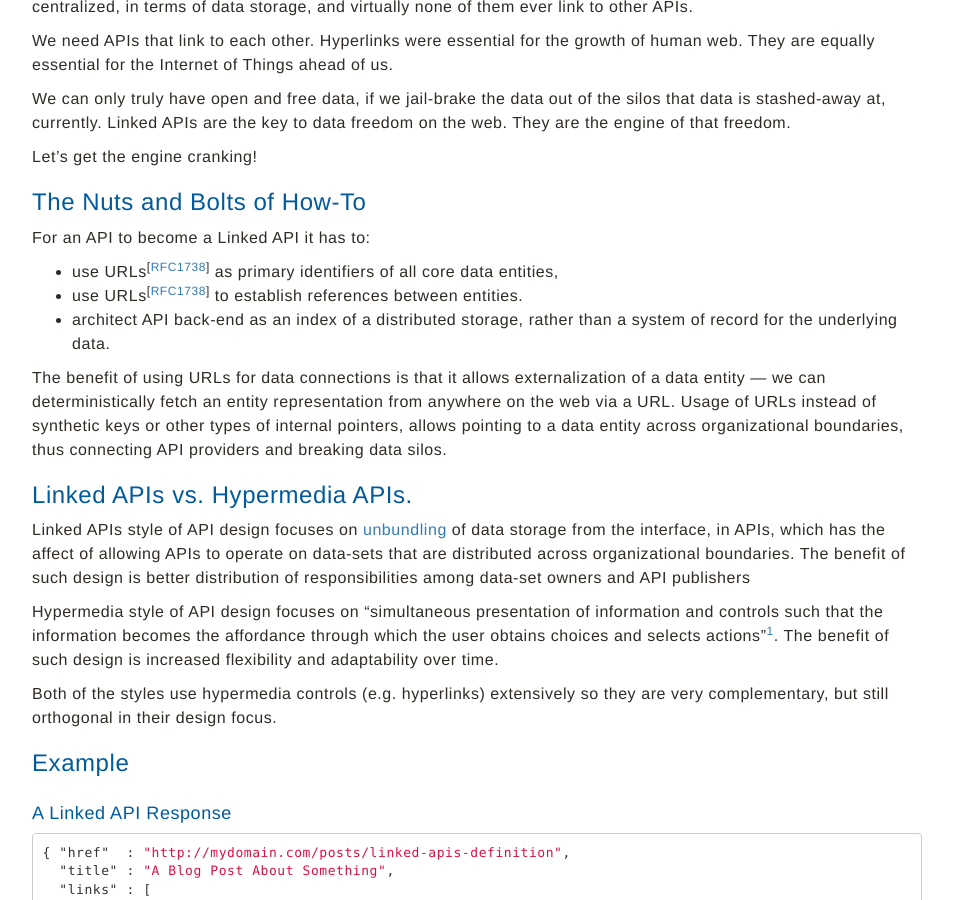
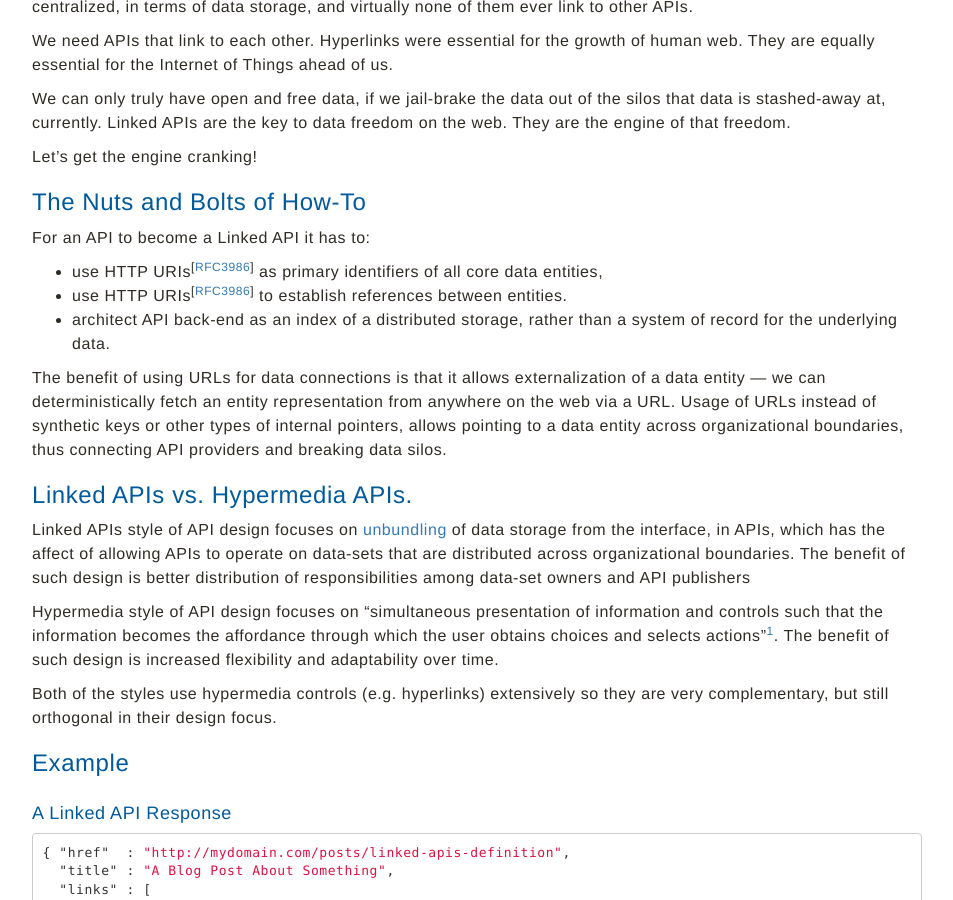
Before and after one commit to inadarei/linkedapis, a Jekyll site: the page built from index.md, in a window 1280 px wide and 900 px high, scrolled down 1101 px. Shown: the whole window, without its empty margins (163-1116 px from the left). Built offline with Jekyll 4.4.1, drawn with Linux system fonts in a browser that asks for light colours; nearby versions of some CDN libraries; Markdown is read by kramdown in place of the engine named in the settings; comment, search, counter and statistics services are not loaded.

Commit message:
switching from RFC 1738 to RFC 3986

```diff
--- a/index.md
+++ b/index.md
@@ -40,8 +40,8 @@ Let's get the engine cranking!
 
 For an API to become a Linked API it has to:
 
-- use URLs<sup>[[RFC1738](http://www.ietf.org/rfc/rfc1738.txt)]</sup> as primary identifiers of all core data entities,
-- use URLs<sup>[[RFC1738](http://www.ietf.org/rfc/rfc1738.txt)]</sup> to establish references between entities.
+- use HTTP URIs<sup>[[RFC3986](http://www.ietf.org/rfc/rfc3986.txt)]</sup> as primary identifiers of all core data entities,
+- use HTTP URIs<sup>[[RFC3986](http://www.ietf.org/rfc/rfc3986.txt)]</sup> to establish references between entities.
 - architect API back-end as an index of a distributed storage, rather than a system of record for the underlying data.
 
 The benefit of using URLs for data connections is that it allows externalization of a data entity — we can deterministically fetch an entity representation from anywhere on the web via a URL. Usage of URLs instead of synthetic keys or other types of internal pointers, allows pointing to a data entity across organizational boundaries, thus connecting API providers and breaking data silos.
```
